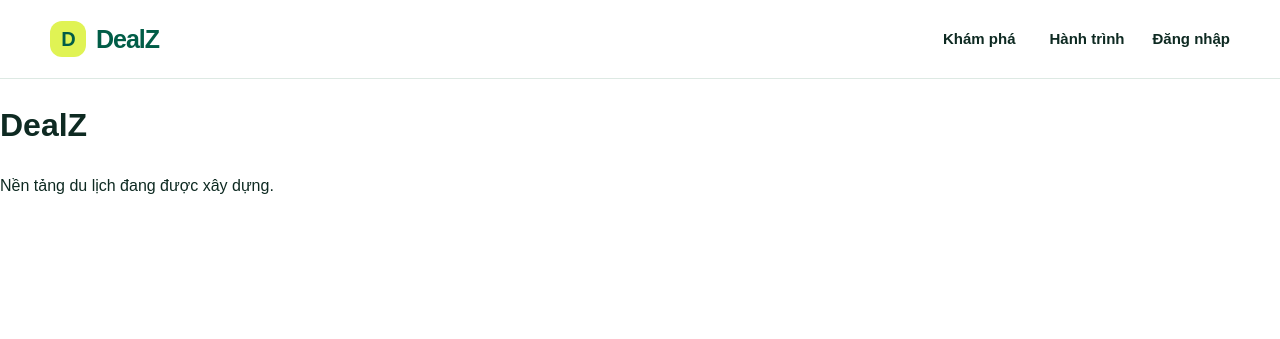
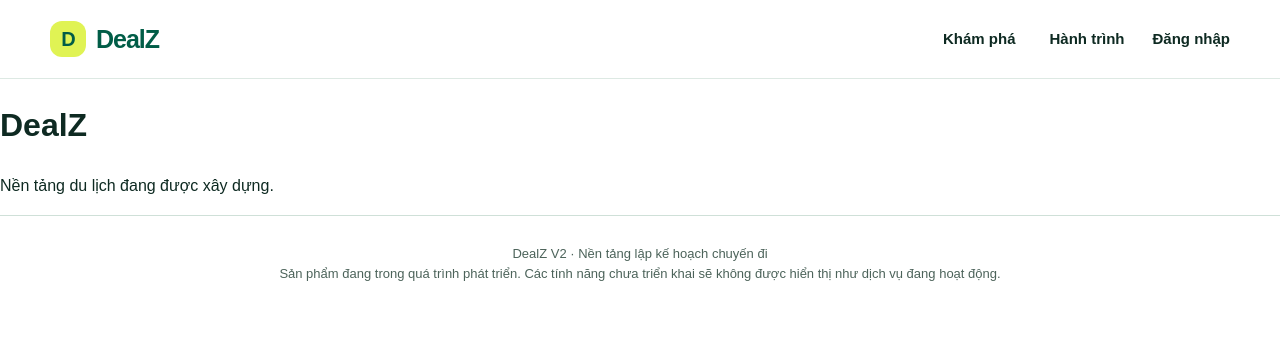
Before and after one commit to hieudinh0608forwork-hash/dealz-v2, a WordPress theme: template wp-content/themes/dealz-theme/index.php in a window 1280 px wide. Shown: the top 339 px of the page. Run offline with PHP 8.4 and a stand-in for WordPress, Linux system fonts and the light colour scheme; the site name, menu and one post (Sample post) are stand-ins, and other content is empty.

Commit message:
feat: add honest DealZ site footer

```diff
--- a/wp-content/themes/dealz-theme/footer.php
+++ b/wp-content/themes/dealz-theme/footer.php
@@ -9,6 +9,10 @@ if ( ! defined( 'ABSPATH' ) ) {
 	exit;
 }
 ?>
+<footer class="site-footer">
+	<p><?php esc_html_e( 'DealZ V2 · Nền tảng lập kế hoạch chuyến đi', 'dealz-theme' ); ?></p>
+	<p><?php esc_html_e( 'Sản phẩm đang trong quá trình phát triển. Các tính năng chưa triển khai sẽ không được hiển thị như dịch vụ đang hoạt động.', 'dealz-theme' ); ?></p>
+</footer>
 <?php wp_footer(); ?>
 </body>
 </html>
```
